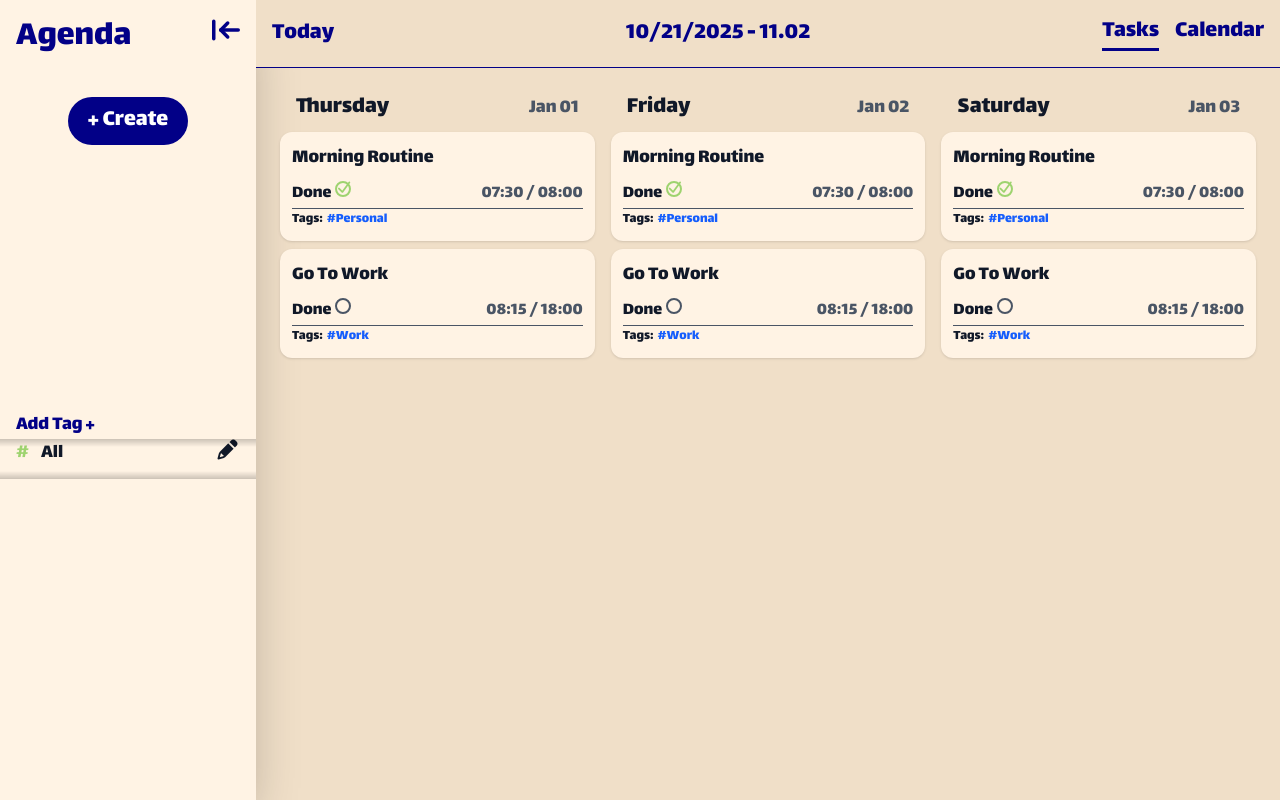
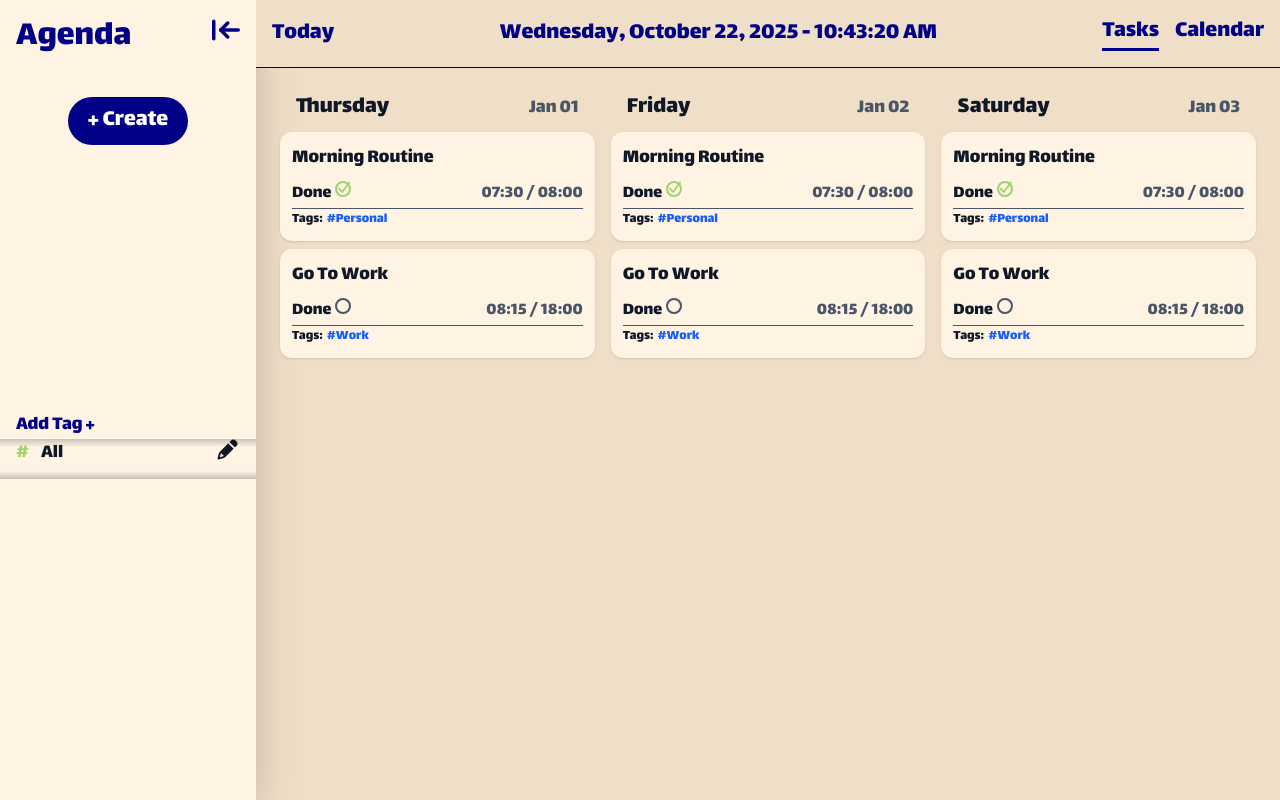
Before and after one commit to bedirhanozcan978/Agenda, a React (Vite) app: page / in a window 1280 px wide. Built offline with nearby package versions, Linux system fonts and the light colour scheme.

Commit message:
Header Date Updated

```diff
--- a/src/components/Header.jsx
+++ b/src/components/Header.jsx
@@ -1,8 +1,25 @@
+import { useState, useEffect } from "react";
+
 export default function Header(){
+
+  const [currentTime, setCurrentTime] = useState(new Date());
+
+  useEffect(() => {
+    const interval = setInterval(() => {
+      setCurrentTime(new Date());
+    }, 1000);
+
+    return () => clearInterval(interval);
+  }, []);
+
+  const options = { weekday: 'long', year: 'numeric', month: 'long', day: 'numeric' };
+  const dateString = currentTime.toLocaleDateString(undefined, options);
+  const timeString = currentTime.toLocaleTimeString();
+
   return (
     <header className="flex items-center justify-between p-4 border-b border-ocean bg-sand font-lalezar text-2xl">
       <div className="text-ocean">Today</div>
-      <div className="text-ocean"> 10/21/2025 - 11.02 </div>
+      <div className="text-ocean"> {dateString} - {timeString} </div>
       <nav className="space-x-4">
         <button className="text-ocean font-medium border-b-3 border-ocean">Tasks</button>
         <button className="text-ocean">Calendar</button>
--- a/src/components/TagList.jsx
+++ b/src/components/TagList.jsx
@@ -45,7 +45,7 @@ export default function TagList({tags, setTags}) {
   const handleAddTag = (newTag) => {
     const tagWithId = { ...newTag, id: Date.now() };
     setTags((prev) => [...prev, tagWithId]);
-    setIsAddModalOpen(false);
+    setAddModalOpen(false);
   };
 
   // Edit Tag Function
@@ -59,7 +59,7 @@ export default function TagList({tags, setTags}) {
   // Delete Tag Function
   const handleDeleteTag = (tagId) => {
   setTags((prevTags) => prevTags.filter((tag) => tag.id !== tagId));
-  setEditTagModalOpen(false); // modalı kapat
+  setEditTagModalOpen(false);
   };
 
   return (
```
